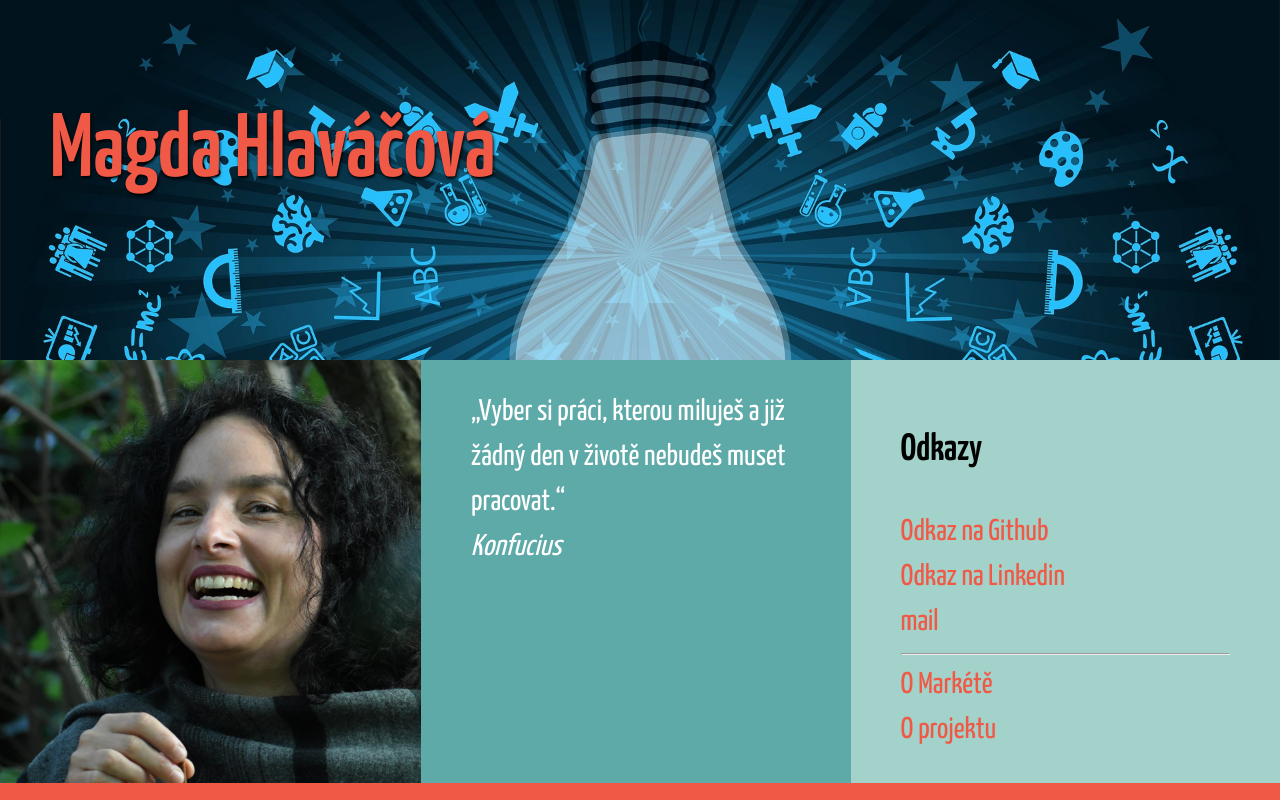
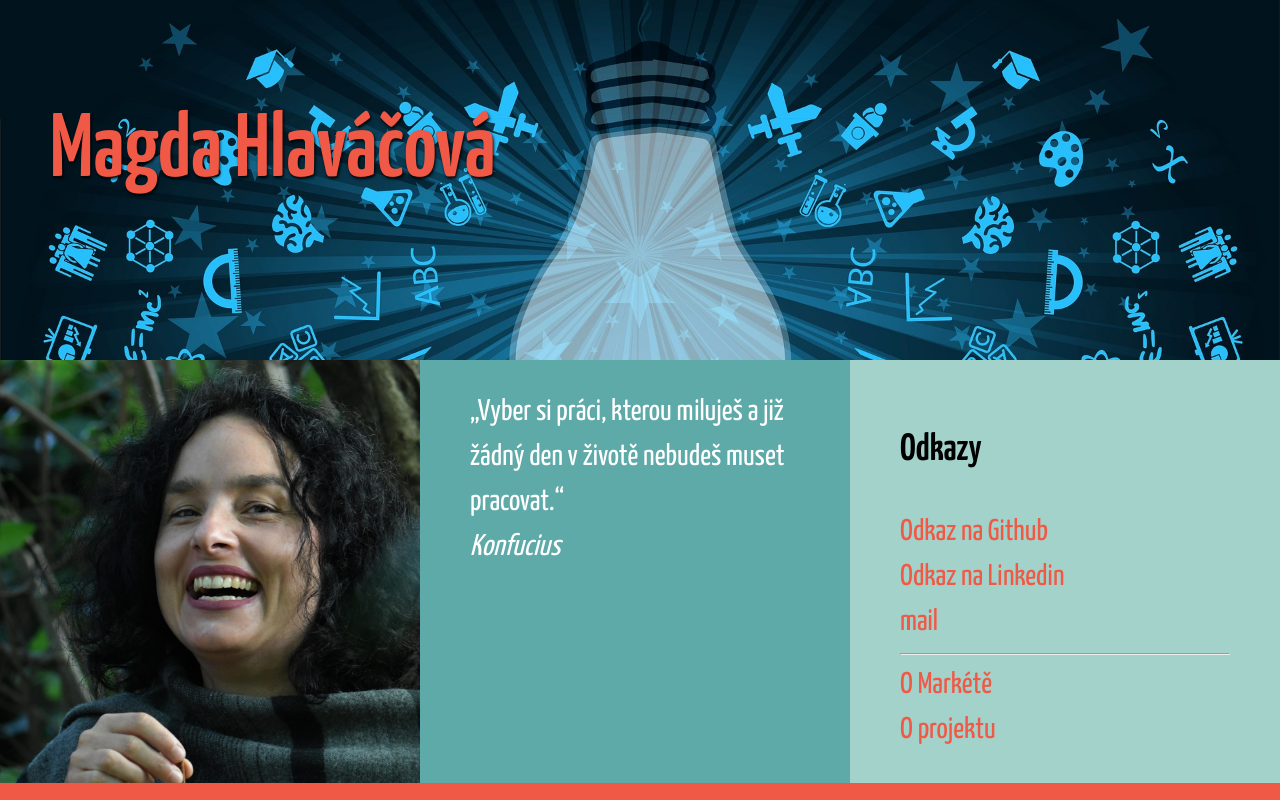
Before and after one commit to Marketakj/o-projektu, a plain HTML site: page magda.html in a window 1280 px wide. Shown: the top 800 px of the page. Drawn offline with Linux system fonts and the light colour scheme.

Commit message:
reseni obrazku

```diff
--- a/magda.html
+++ b/magda.html
@@ -16,7 +16,9 @@
         <h1 class="jmeno">Magda Hlaváčová</h1>
       </section>
       <div class="box">
-        <section class="okno1_magda"></section>
+        <section class="okno1_magda">
+          <img class="foto_magda" src="IMG/fotka-Magda.jpg" alt="Fotka Magdy" />
+        </section>
         <section class="okno2_magda">
           „Vyber si práci, kterou miluješ a již žádný den v životě nebudeš muset
           pracovat.“ <br />
--- a/style.css
+++ b/style.css
@@ -18,7 +18,7 @@ body {
   min-height: 40vh;
   padding: 20px 50px 20px 50px;
   background-image: url('IMG/background.jpg');
-  background-size: cover;
+  background-size: contain;
   background-repeat: no-repeat;
   color: white;
 }
@@ -115,10 +115,17 @@ a {
 
 .okno1_magda {
   display: flex;
-  background-image: url(IMG/fotka-Magda.jpg);
-  background-size: cover;
+  /*   background-image: url(IMG/fotka-Magda.jpg);
+  background-size: contain; */
   flex-basis: calc(100% / 3);
-  padding: 30px 50px 30px 50px;
+  padding: 0;
+}
+
+.foto_magda {
+  max-width: 100%;
+  box-sizing: border-box;
+  height: auto;
+  padding: 0;
 }
 
 .okno2_magda {
```
